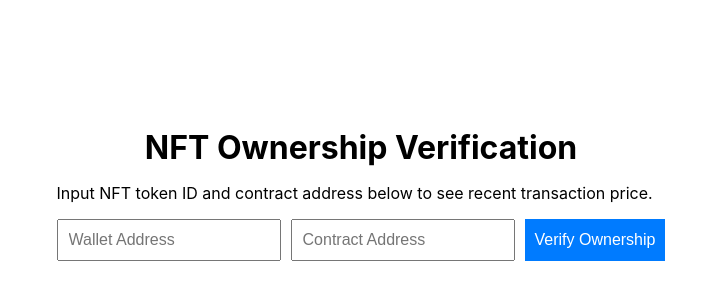
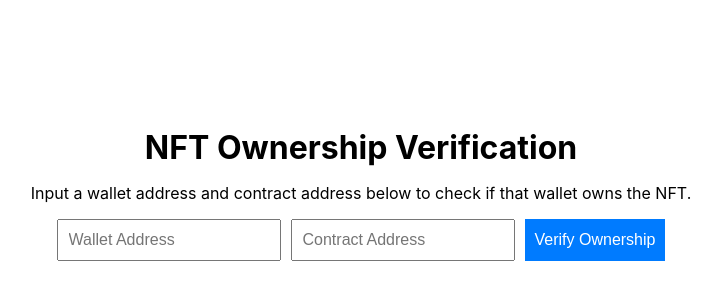
Before and after one commit to jonaszeutzius/nft-ownership-verification, a React (Create React App) app: page / in a window 1280 px wide. Shown: the part 206-506 px from the top of the page, without its empty margins (279-997 px from the left). Built offline with nearby package versions, Linux system fonts and the light colour scheme.

Commit message:
reformatting

```diff
--- a/src/App.css
+++ b/src/App.css
@@ -32,6 +32,10 @@
   background-color: #0056b3;
 }
 
+.message {
+  text-align: center;
+}
+
 .title {
   margin-top: 20px;
   margin-bottom: 0;
--- a/src/NFTVerification.js
+++ b/src/NFTVerification.js
@@ -12,7 +12,8 @@ const verifyOwnership = async () => {
     const headers = { accept: 'application/json', 'X-API-KEY': '2jhzbqIWanB8puiqySBIWJVf6Ovp7oPW' };
     try {
       const response = await axios.get(url, { headers });
-    const collectionPromises = response.data.results.map(async (result) => {
+      const filteredResults = response.data.results.filter(result => result.contract_address === contract);
+      const collectionPromises = filteredResults.map(async (result) => {
         const collectionUrl = `http://localhost:8080/v1/collections/contract/${result.contract_address}`;
         const collectionResponse = await axios.get(collectionUrl, { headers });
         return { ...result, name: collectionResponse.data.name, imageUrl: collectionResponse.data.image_url };
@@ -26,7 +27,7 @@ const verifyOwnership = async () => {
 return (
     <div>
       <h1 className='title'>NFT Ownership Verification</h1>
-      <p>Input NFT token ID and contract address below to see recent transaction price.</p>
+      <p className='message'>Input a wallet address and contract address below to check if that wallet owns the NFT.</p>
       <div className='inputContainer'>
         <input type="text" placeholder="Wallet Address" onChange={(e) => setAddress(e.target.value)} />
         <input type="text" placeholder="Contract Address" onChange={(e) => setContract(e.target.value)} />
```
Lines whose indentation alone changed are shown as unchanged.
